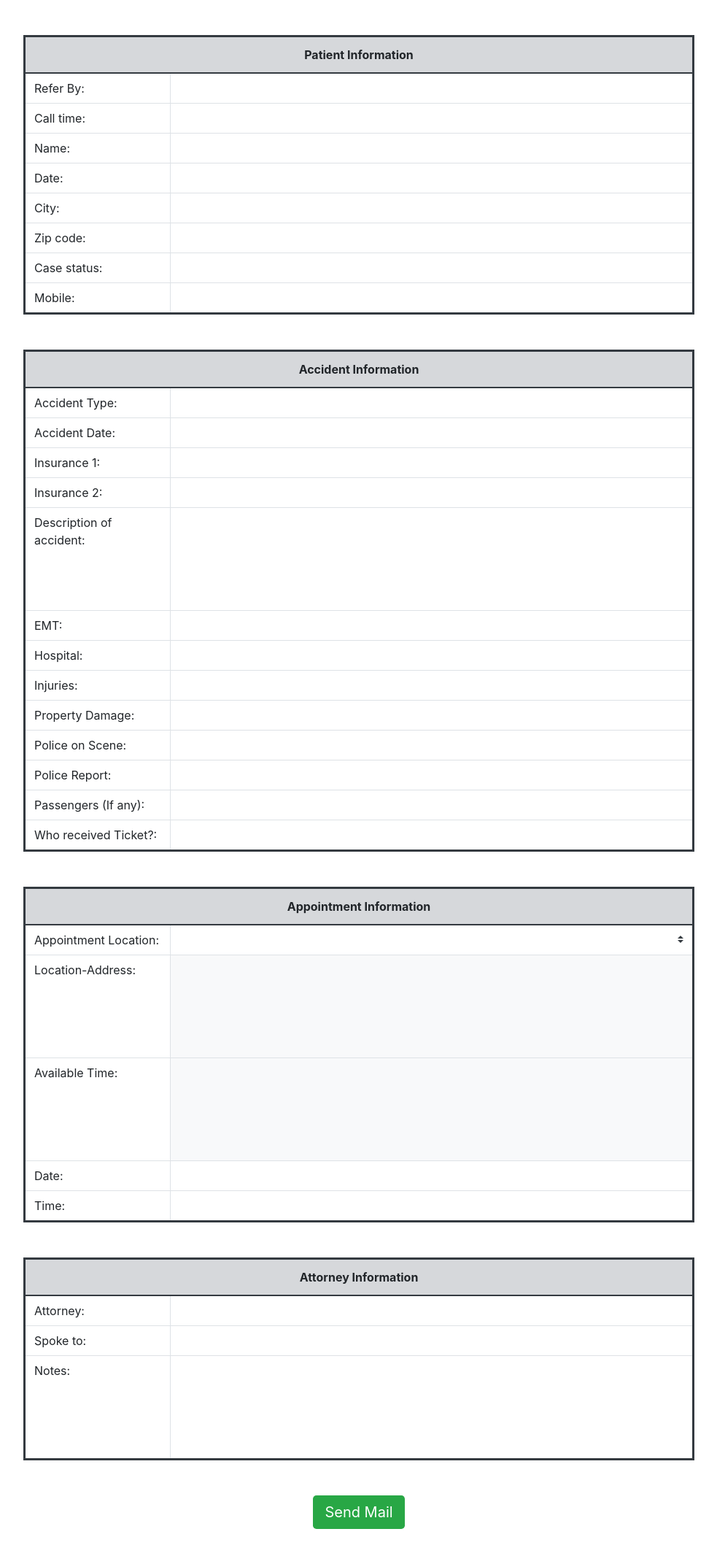
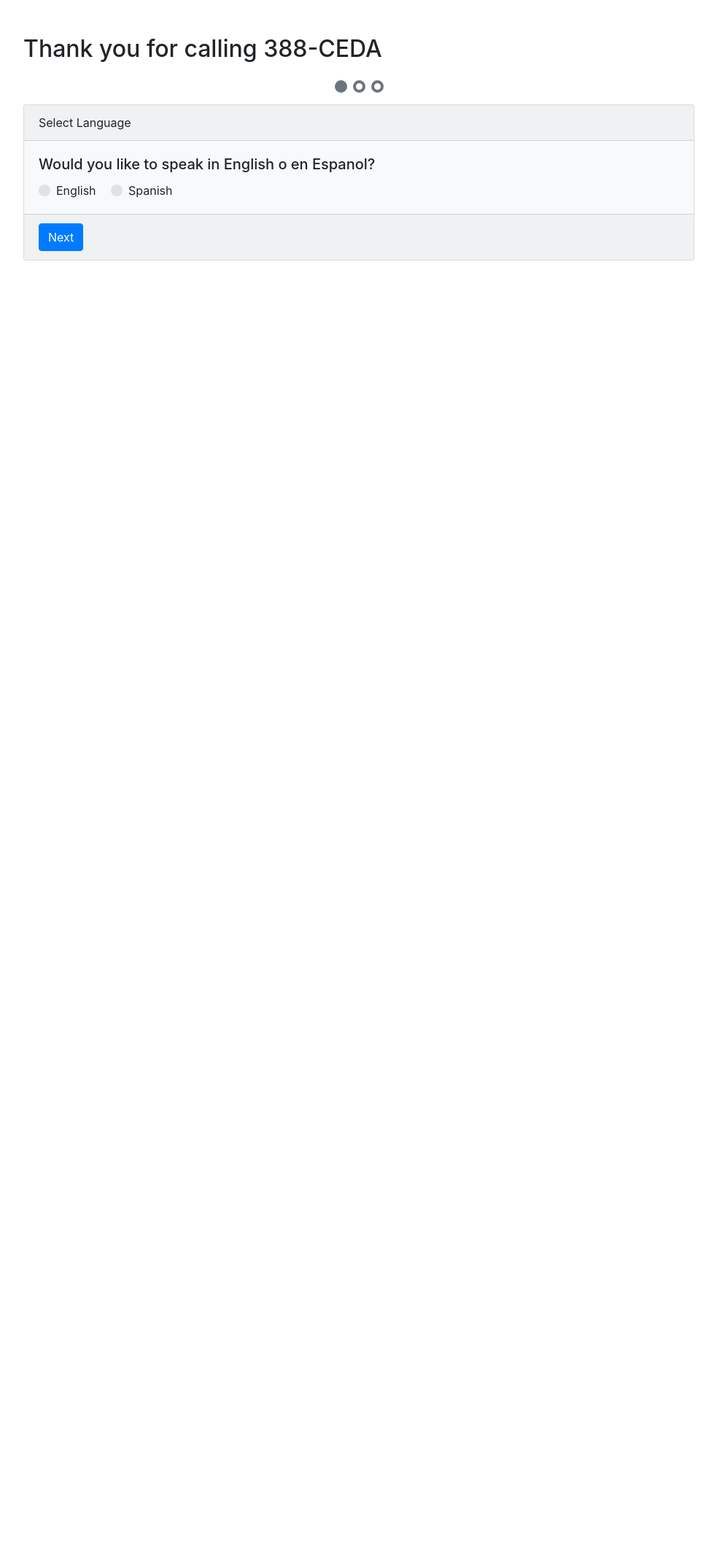
Before and after one commit to wall-e-08/ch-mail, a PHP site: page /src/index.php in a window 1280 px wide. Shown: the whole page at 73% size, without its empty margins (148-1131 px from the left). After the commit the page ends 357 px from the top, so only its background shows below. Run offline with PHP 8.4, Linux system fonts and the light colour scheme.

Commit message:
new form

```diff
--- a/src/css/styles.css
+++ b/src/css/styles.css
@@ -26,3 +26,10 @@ pre.muted-texts {
         width: 200px;
     }
 }
+
+
+.indicator {
+    width: 17px;
+    height: 17px;
+    border-width: 4px !important;
+}
--- a/src/index.php
+++ b/src/index.php
@@ -6,7 +6,7 @@
     <meta http-equiv="X-UA-Compatible" content="IE=edge">
     <meta name="viewport" content="width=device-width, initial-scale=1, shrink-to-fit=no">
 
-    <title>Cedahealth webform</title>
+    <title>webform</title>
 
     <link rel="stylesheet" href="css/jquery-ui.min.css">
     <link rel="stylesheet" href="css/jquery-ui-timepicker-addon.css">
@@ -21,47 +21,40 @@
     <div class="container">
         <div class="row">
             <div class="col-12 col-md-10 offset-md-1 py-5">
-                <form action="mail.php" id="cedahealth-form" class="text-center" method="POST" v-on:submit="before_form_submition">
-                    <template v-for="(ig, key) in input_groups">
-                        <table class="table table-bordered mb-5 text-left">
-                            <thead>
-                                <tr>
-                                    <th colspan="2" class="table-secondary text-center heading">{{ ig.name }}</th>
-                                </tr>
-                            </thead>
-                            <tbody>
-                                <tr v-for="inp in ig.all_inputs">
-                                    <td class="py-2">{{ inp.label }}:</td>
-                                    <td class="p-0">
-                                        <div class="input-group">
-                                            <template v-if="key != 'appointment_location'">
-                                                <textarea v-if="inp.type == 'textarea'" class="form-control border-0" :name="inp.name"></textarea>
-                                                <input v-else :type="inp.type == 'date' || inp.type == 'time' ? 'text' : inp.type" class="form-control border-0" :name="inp.name" :data-picker="inp.type">
-                                            </template>
-                                            <template v-else>
-                                                <pre v-if="inp.type == 'muted_text'" class="w-100 bg-light border-0 table-active m-0 py-2 px-3 muted-texts">{{ selected_location[inp.location_obj_key] }}</pre>
-                                                <select v-else-if="inp.type == 'select'" v-model="selected_location" class="custom-select border-0">
-                                                    <option v-for="loc in locations" v-bind:value="loc">{{ loc.name }}</option>
-                                                </select>
-                                                <input v-else :type="inp.type == 'date' || inp.type == 'time' ? 'text' : inp.type" class="form-control border-0" :name="inp.name" :data-picker="inp.type">
-                                            </template>
-                                        </div>
-                                    </td>
-                                </tr>
-                            </tbody>
-                        </table>
-                    </template>
+                <h2>Thank you for calling 388-CEDA</h2>
+                <!--<form action="mail.php" id="cedahealth-form" class="text-center" method="POST" v-on:submit="before_form_submition">
 
-                    <!--hidden inputs-->
-                    <input type="hidden" name="apmt_loc_name" id="apmt_loc_name">
-                    <input type="hidden" name="apmt_loc_address" id="apmt_loc_address">
-                    <input type="hidden" name="apmt_loc_available_time" id="apmt_loc_available_time">
 
                     <button class="btn btn-lg btn-success border-0" type="submit" id="submit-btn">
                         <span>Send Mail</span>
                         <img src="loading.gif" alt="loading.." class="d-none">
                     </button>
-                </form>
+                </form>-->
+
+                <div id="indicator" class="d-flex justify-content-center py-3">
+                    <div class="indicator mx-1 rounded-circle border border-secondary bg-secondary"></div>
+                    <div class="indicator mx-1 rounded-circle border border-secondary bg-secondary bg-transparent"></div>
+                    <div class="indicator mx-1 rounded-circle border border-secondary bg-secondary bg-transparent"></div>
+                </div>
+                <div class="card bg-light mb-3">
+                    <div class="card-header">Select Language</div>
+                    <div class="card-body">
+                        <h5 class="card-title">Would you like to speak in English o en Espanol?</h5>
+                        <div class="custom-control custom-radio custom-control-inline">
+                            <input type="radio" id="customRadioInline1" name="customRadioInline1"
+                                   class="custom-control-input">
+                            <label class="custom-control-label" for="customRadioInline1">English</label>
+                        </div>
+                        <div class="custom-control custom-radio custom-control-inline">
+                            <input type="radio" id="customRadioInline2" name="customRadioInline1"
+                                   class="custom-control-input">
+                            <label class="custom-control-label" for="customRadioInline2">Spanish</label>
+                        </div>
+                    </div>
+                    <div class="card-footer">
+                        <button class="btn btn-primary">Next</button>
+                    </div>
+                </div>
             </div>
         </div>
     </div>
--- a/src/js/scripts.js
+++ b/src/js/scripts.js
@@ -1,132 +1,8 @@
 var log = console.log;
 
-var v_app = new Vue({
+new Vue({
     el: '#app',
-    data: {
-        // all inputs grouped by Patient/Accident/Appointment/Attorney
-        input_groups: {
-            patient_info: {
-                name: "Patient Information",
-                all_inputs: [
-                    {label: "Refer By", type: "text", name:"refer"},
-                    {label: "Call time", type: "time", name:"call_time"},
-                    {label: "Name", type: "text", name:"name"},
-                    {label: "Date", type: "date", name:"date"},
-                    {label: "City", type: "text", name:"city"},
-                    {label: "Zip code", type: "text", name:"zip_code"},
-                    {label: "Case status", type: "text", name:"case_status"},
-                    {label: "Mobile", type: "text", name:"mobile"},
-                ]
-            },
-            accident_info: {
-                name: "Accident Information",
-                all_inputs: [
-                    {label: "Accident Type", type: "text", name:"acc_type"},
-                    {label: "Accident Date", type: "date", name:"acc_date"},
-                    {label: "Insurance 1", type: "text", name:"ins_1"},
-                    {label: "Insurance 2", type: "text", name:"ins_2"},
-                    {label: "Description of accident", type: "textarea", name:"acc_description"},
-                    {label: "EMT", type: "text", name:"emt"},
-                    {label: "Hospital", type: "text", name:"hospital"},
-                    {label: "Injuries", type: "text", name:"injuries"},
-                    {label: "Property Damage", type: "text", name:"damage"},
-                    {label: "Police on Scene", type: "text", name:"police_on_scene"},
-                    {label: "Police Report", type: "text", name:"police_report"},
-                    {label: "Passengers (If any)", type: "text", name:"passengers"},
-                    {label: "Who received Ticket?", type: "text", name:"who_ticket"},
-                ]
-            },
-            appointment_location: {
-                // this group using location data next to this variable
-                name: "Appointment Information",
-                all_inputs: [
-                    {label: "Appointment Location", type: "select", name:"apmt_loc_name"},
-                    {label: "Location-Address", type: "muted_text", location_obj_key: "address", name:"apmt_loc_address"},
-                    {label: "Available Time", type: "muted_text", location_obj_key: "available_time", name:"apmt_loc_available_time"},
-                    {label: "Date", type: "date", name:"apmt_date"},
-                    {label: "Time", type: "time", name:"apmt_time"},
-                ]
-            },
-            attorney_info: {
-                name: "Attorney Information",
-                all_inputs: [
-                    {label: "Attorney", type: "text", name:"attorney"},
-                    {label: "Spoke to", type: "text", name:"spoke_to"},
-                    {label: "Notes", type: "textarea", name:"notes"},
-                ]
-            },
-        },
 
-        // CEDA Health locations
-        locations: [{
-            name: "Cutler Bay",
-            address: "10974 SW 184th Street\n" +
-                "Cutler Bay, Florida  33157\n" +
-                "Phone: 305-363-1366",
-            available_time: "Monday/Wednesday/Friday – 10:00am-8:00pm\n" +
-                "Tuesday/Thursday – 2:00pm-8:00pm\n" +
-                "Saturday – 10:00am-1:00pm"
-        }, {
-            name: "Hialeah",
-            address: "755 East 49th Street\n" +
-                "Hialeah, Florida  33013\n" +
-                "Phone: 305-558-5432",
-            available_time: "Monday/Wednesday/Friday – 10:00am-8:00pm\n" +
-                "Tuesday/Thursday – 2:00pm-8:00pm\n" +
-                "Saturday – 10:00am-1:00pm"
-        }, {
-            name: "Downtown/Little Havana",
-            address: "2190 W. Flagler Street\n" +
-                "Miami, Florida  33135\n" +
-                "Phone: 305-441-9918",
-            available_time: "Monday/Wednesday/Friday – 10:00am-8:00pm\n" +
-                "Tuesday/Thursday – 2:00pm-8:00pm\n" +
-                "Saturday – 10:00am-1:00pm"
-        }, {
-            name: "FIU/Kendall",
-            address: "11890 SW 8th Street,\n" +
-                "Suite 400\n" +
-                "Miami, Florida 33184\n" +
-                "Phone: 305-685-9771",
-            available_time: "Monday/Wednesday/Friday – 10:00am-8:00pm\n" +
-                "Tuesday/Thursday – 2:00pm-8:00pm\n" +
-                "Saturday – 10:00am-1:00pm"
-        }, {
-            name: "South Miami/Coral Gables",
-            address: "6303 SW 40th Street\n" +
-                "Miami, Florida  33155\n" +
-                "Phone: 305-669-1808",
-            available_time: "Monday/Wednesday/Friday – 10:00am-8:00pm\n" +
-                "Tuesday/Thursday – 2:00pm-8:00pm\n" +
-                "Saturday – 10:00am-1:00pm"
-        }, {
-            name: "Blue Lagoon/CEDA Ortho Group",
-            address: "Dr. Roberto Moya/Dr. Nestor Javech\n" +
-                "815 NW 57th Avenue\n" +
-                "Suite 202\n" +
-                "Miami, Florida  33126\n" +
-                "Phone: 305-669-1808",
-            available_time: "Monday/Tuesday/Thursday/Friday – 10:00am-6:00pm\n" +
-                "Thursday 12:00pm-6:00pm"
-        }, {
-            name: "Hollywood",
-            address: "Icon Medical – Affiliate\n" +
-                "3625 Hollywood Blvd.\n" +
-                "Hollywood, Florida  33021",
-            available_time: "Monday-Friday 10:00am-7:00pm"
-        }, {
-            name: "Florida Wellness",
-            address: "207 N. Krome Avenue,\n" +
-                "Homestead, Florida  33030\n" +
-                "Phone: 305-246-0056",
-            available_time: "Monday-Friday 9:00am-1:00pm/2:30pm-7:00pm  (They close for lunch from 1:00pm-2:30pm)"
-        },],
-        selected_location: {
-            name: "",
-            address: "",
-            available_time: "",
-        },  // initially this is empty, later this will be saved upon select
-    },
     mounted: function(){
         $("input[data-picker='time']").timepicker({
             timeFormat: "hh:mm tt"
```
Also changed, not shown: src/index2.php (added, +75 -0 lines), src/js/scripts2.js (added, +147 -0 lines).
